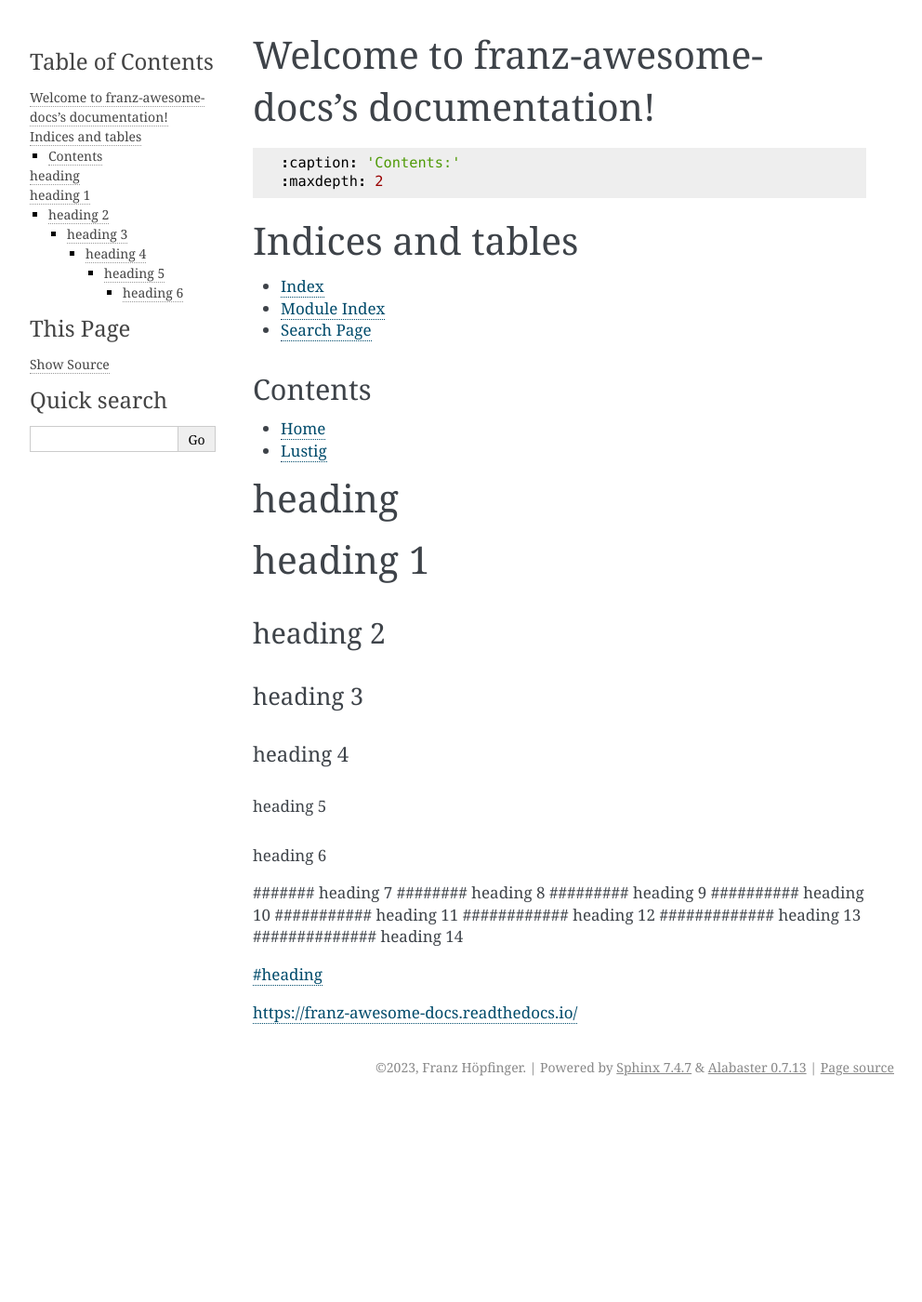
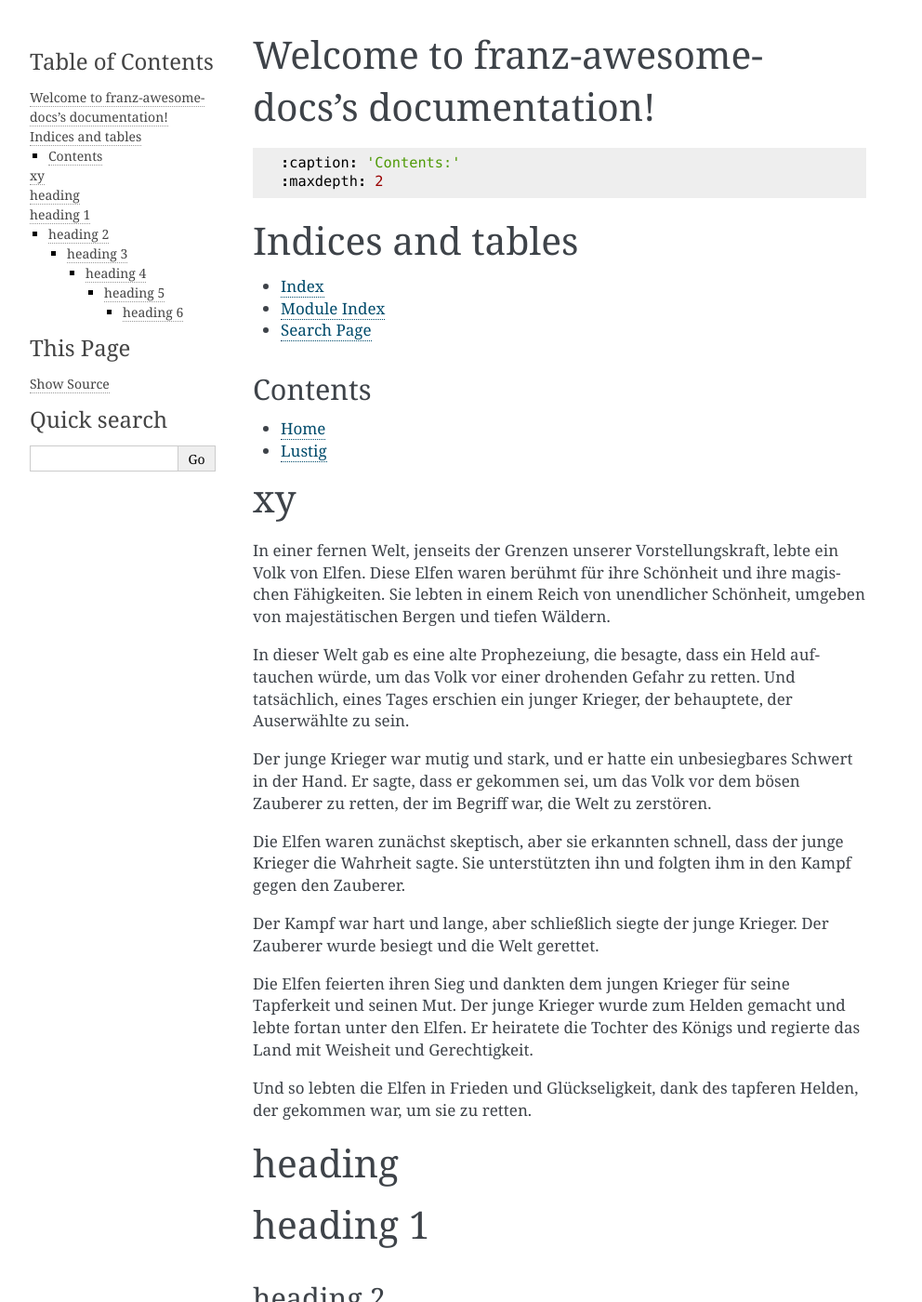
Before and after one commit to franz-ms-muc/awesome-docs, a Sphinx documentation site: the page built from docs/index.md, in a window 1280 px wide and 1400 px high. Shown: the whole window at 93% size, without its empty margins (148-1140 px from the left). Built offline with Sphinx 7.4.7, drawn with Linux system fonts in a browser that asks for light colours.

Commit message:
Update index.md

````diff
--- a/docs/index.md
+++ b/docs/index.md
@@ -26,6 +26,24 @@ Home <self>
 Lustig
 ```
 
+# xy
+
+
+In einer fernen Welt, jenseits der Grenzen unserer Vorstellungskraft, lebte ein Volk von Elfen. Diese Elfen waren berühmt für ihre Schönheit und ihre magischen Fähigkeiten. Sie lebten in einem Reich von unendlicher Schönheit, umgeben von majestätischen Bergen und tiefen Wäldern.
+
+In dieser Welt gab es eine alte Prophezeiung, die besagte, dass ein Held auftauchen würde, um das Volk vor einer drohenden Gefahr zu retten. Und tatsächlich, eines Tages erschien ein junger Krieger, der behauptete, der Auserwählte zu sein.
+
+Der junge Krieger war mutig und stark, und er hatte ein unbesiegbares Schwert in der Hand. Er sagte, dass er gekommen sei, um das Volk vor dem bösen Zauberer zu retten, der im Begriff war, die Welt zu zerstören.
+
+Die Elfen waren zunächst skeptisch, aber sie erkannten schnell, dass der junge Krieger die Wahrheit sagte. Sie unterstützten ihn und folgten ihm in den Kampf gegen den Zauberer.
+
+Der Kampf war hart und lange, aber schließlich siegte der junge Krieger. Der Zauberer wurde besiegt und die Welt gerettet.
+
+Die Elfen feierten ihren Sieg und dankten dem jungen Krieger für seine Tapferkeit und seinen Mut. Der junge Krieger wurde zum Helden gemacht und lebte fortan unter den Elfen. Er heiratete die Tochter des Königs und regierte das Land mit Weisheit und Gerechtigkeit.
+
+Und so lebten die Elfen in Frieden und Glückseligkeit, dank des tapferen Helden, der gekommen war, um sie zu retten.
+
+
 
 # heading
 # heading 1
@@ -46,6 +64,6 @@ Lustig
 
 [#heading](#heading)
 
-
+[#xy](#xy)
 
 <https://franz-awesome-docs.readthedocs.io/>
````
